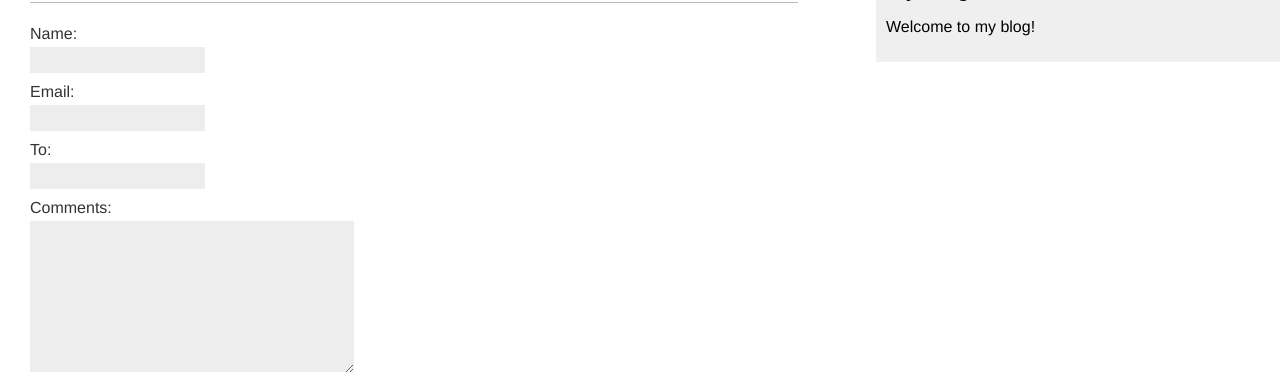
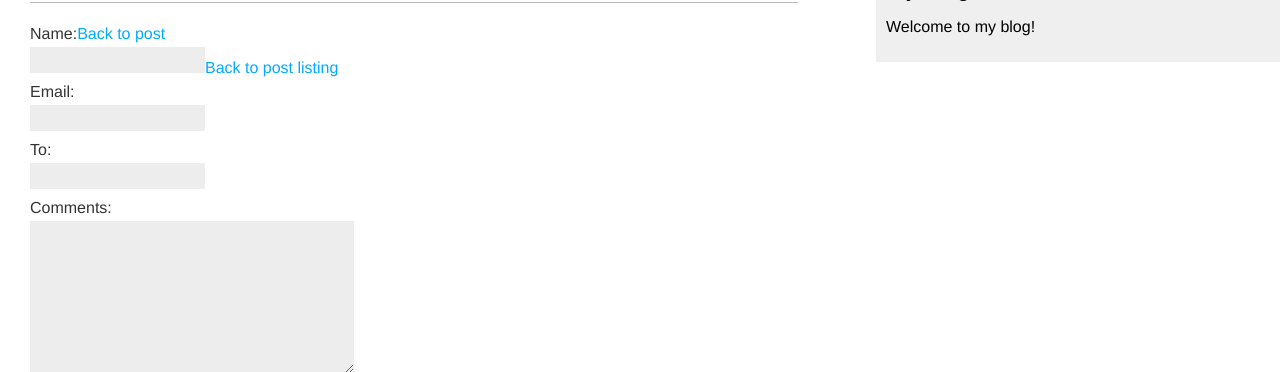
Before and after one commit to Amerikranian/Django-by-example-3d-edition-workthrough, a Django app: template blog_site/blog/templates/blog/post/share.html in a window 1280 px wide. Shown: the part 66-438 px from the top of the page. Run offline with Django 3.2, Linux system fonts and the light colour scheme; the template is opened without the code that fills it: values that come from a table or form of the project are taken from there, others are empty.

Commit message:
Made the email field actually be useful and show up in the subject. Also, if there are no comments, the message will not mention them

```diff
--- a/blog_site/blog/templates/blog/post/share.html
+++ b/blog_site/blog/templates/blog/post/share.html
@@ -15,4 +15,14 @@
       <input type="submit" value="Send e-mail">
     </form>
   {% endif %}
+  <p>
+    <a href="{{ post.get_absolute_url }}">
+      Back to post
+    </a>
+  </p>
+  <p>
+    <a href="{% url "blog:post_list" %}">
+      Back to post listing
+    </a>
+  </p>
 {% endblock %}
--- a/blog_site/blog/views.py
+++ b/blog_site/blog/views.py
@@ -80,8 +80,10 @@
             # Forms passed validation
             cd = form.cleaned_data
             post_url = request.build_absolute_uri(post.get_absolute_url())
-            subject = f"{cd['name']} recommends you read {post.title}"
-            message = f"Read {post.title} at {post_url}\n\n{cd['name']}'s comments: {cd['comments']}"
+            subject = f"{cd['name']} ({cd['email']}) recommends you read {post.title}"
+            message = f"Read {post.title} at {post_url}"
+            if cd["comments"]:
+                message += f"\n\n{cd['name']}'s comments: {cd['comments']}"
             send_mail(subject, message, "example@gmail.com", (cd["to"],))
             sent = True
     else:
--- a/blog_site/manage.py
+++ b/blog_site/manage.py
@@ -6,7 +6,7 @@
 
 def main():
     """Run administrative tasks."""
-    os.environ.setdefault('DJANGO_SETTINGS_MODULE', 'blog_site.settings')
+    os.environ.setdefault("DJANGO_SETTINGS_MODULE", "blog_site.settings")
     try:
         from django.core.management import execute_from_command_line
     except ImportError as exc:
@@ -18,5 +18,5 @@
     execute_from_command_line(sys.argv)
 
 
-if __name__ == '__main__':
+if __name__ == "__main__":
     main()
```
